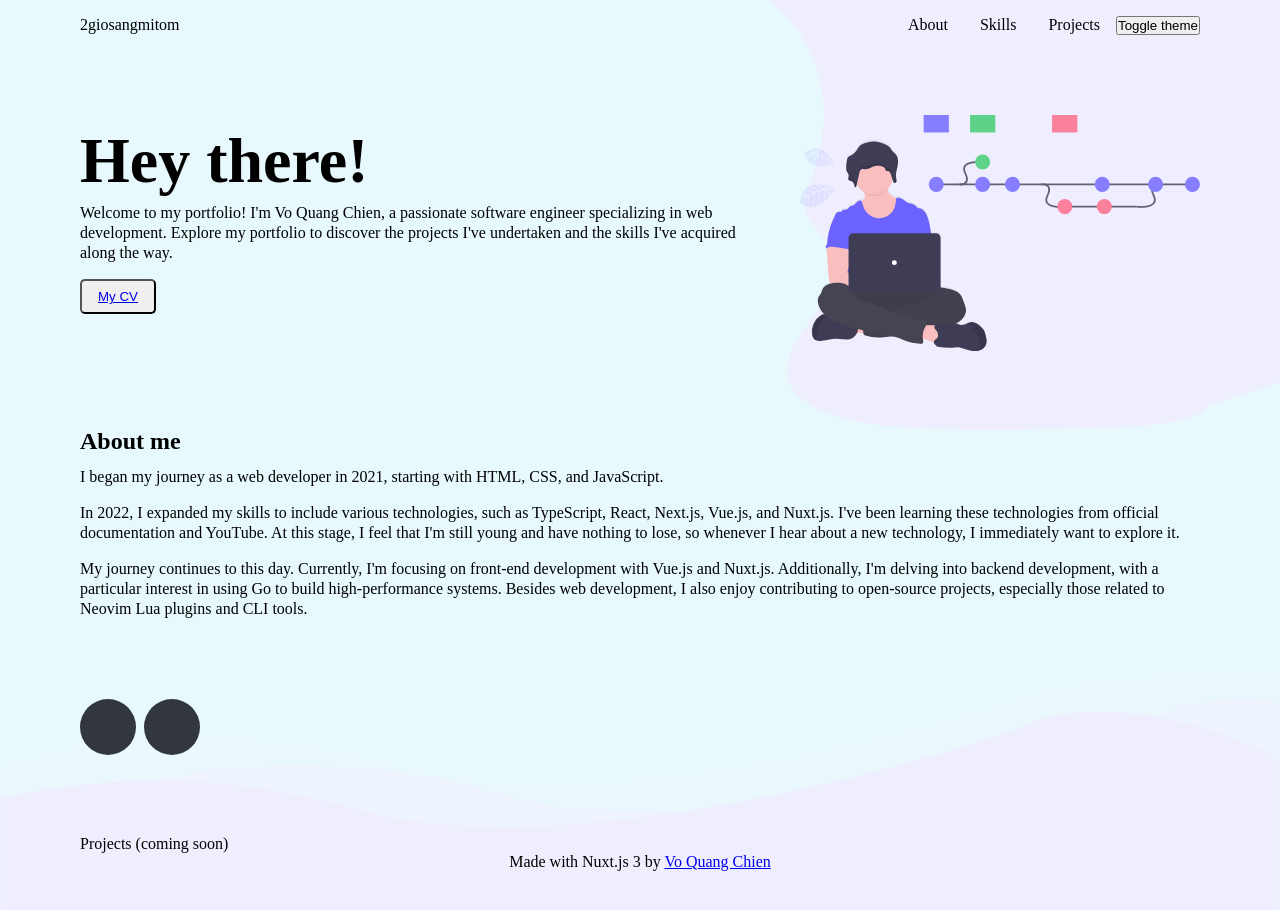
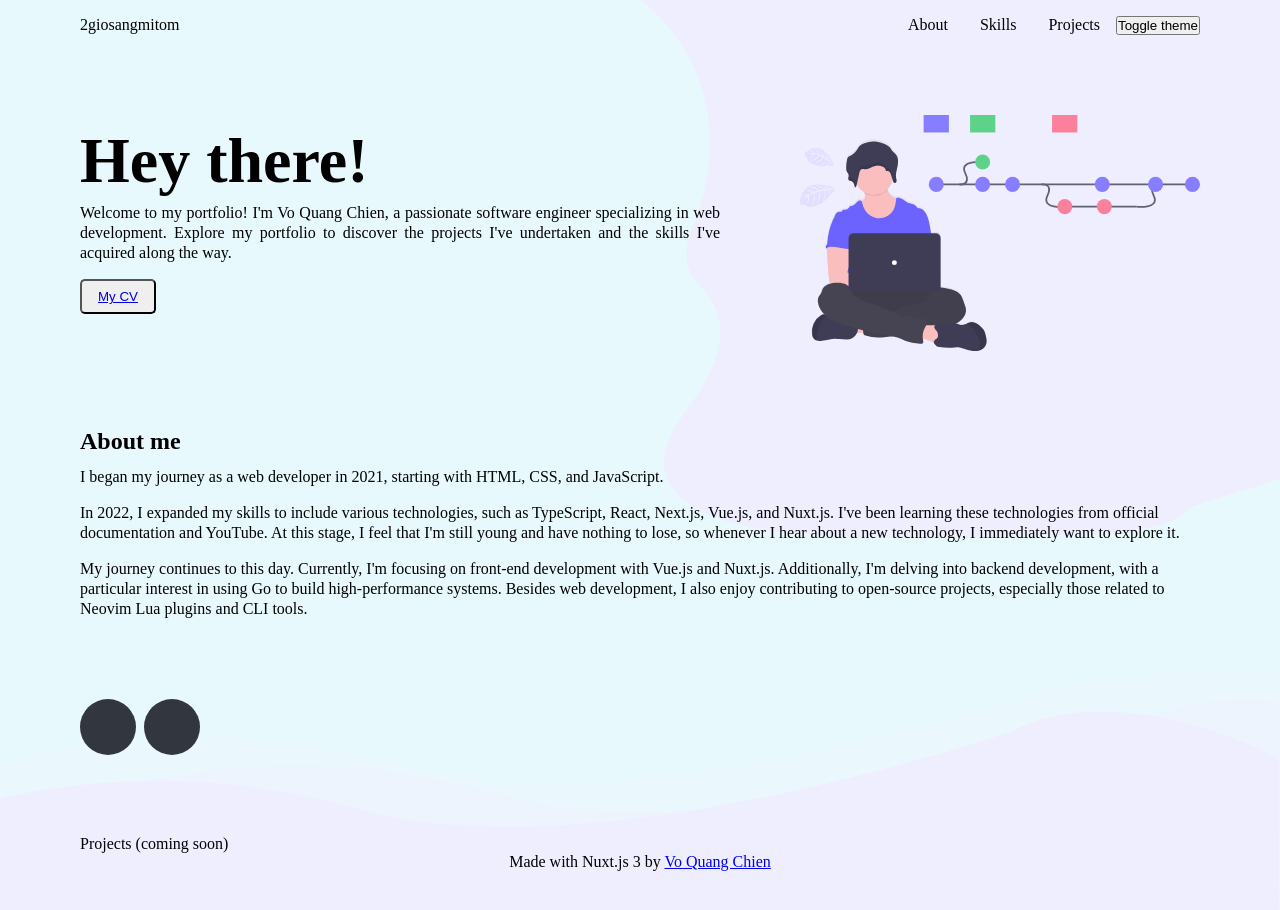
Before and after one commit to 2giosangmitom/2giosangmitom.github.io, a Nuxt app: page / in a window 1280 px wide. Built offline with nearby package versions, Linux system fonts and the light colour scheme; some icons are missing.

Commit message:
feat: update style

```diff
--- a/components/HeroSection.vue
+++ b/components/HeroSection.vue
@@ -19,6 +19,7 @@
   line-height: 1.25rem;
   display: flex;
   margin-top: 5rem;
+  justify-content: space-between;
 }
 
 .hero-content {
@@ -26,10 +27,14 @@
   display: flex;
   flex-direction: column;
   justify-content: center;
+  width: 40rem;
+  text-align: justify;
+
   h1 {
     font-size: 4rem;
     margin-bottom: 2rem;
   }
+
   button {
     margin-top: 1rem;
     padding: 0.5rem 1rem;
--- a/pages/index.vue
+++ b/pages/index.vue
@@ -28,7 +28,7 @@ body {
   background-image: url("~/assets/images/overlay.svg");
   background-repeat: no-repeat;
   background-position: right top;
-  background-size: 40%;
+  background-size: 40rem;
   margin: 0 5rem;
 }
 
```
